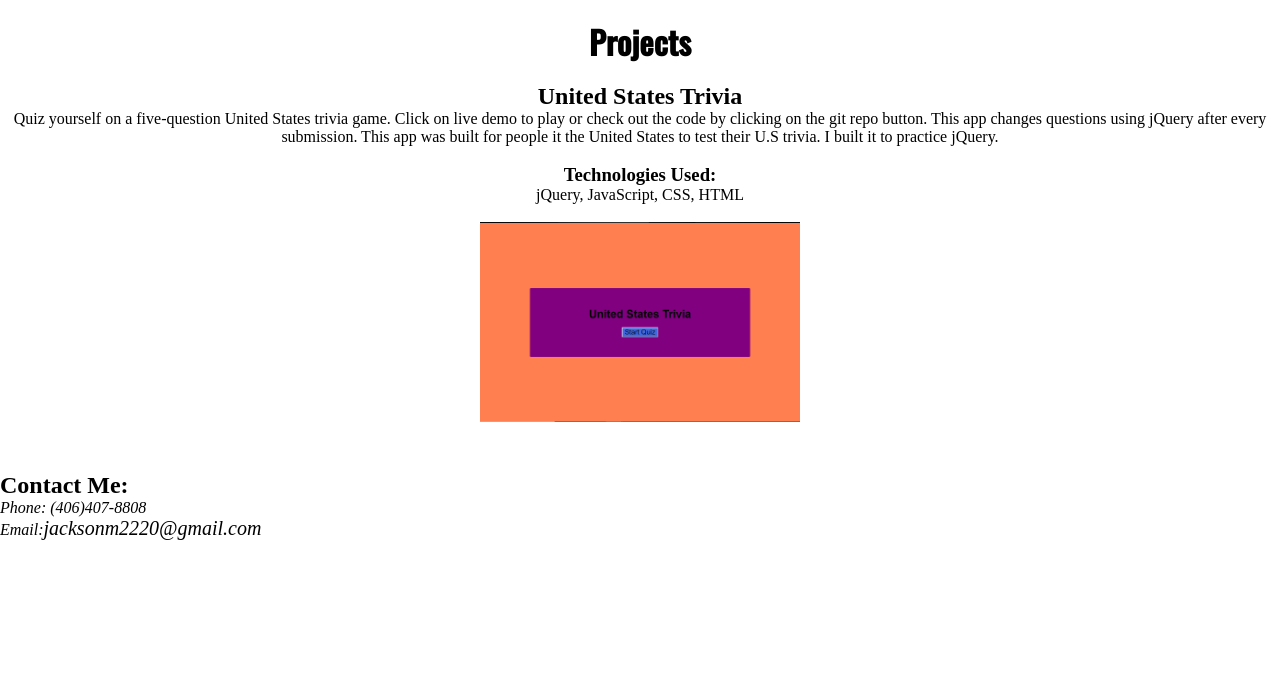
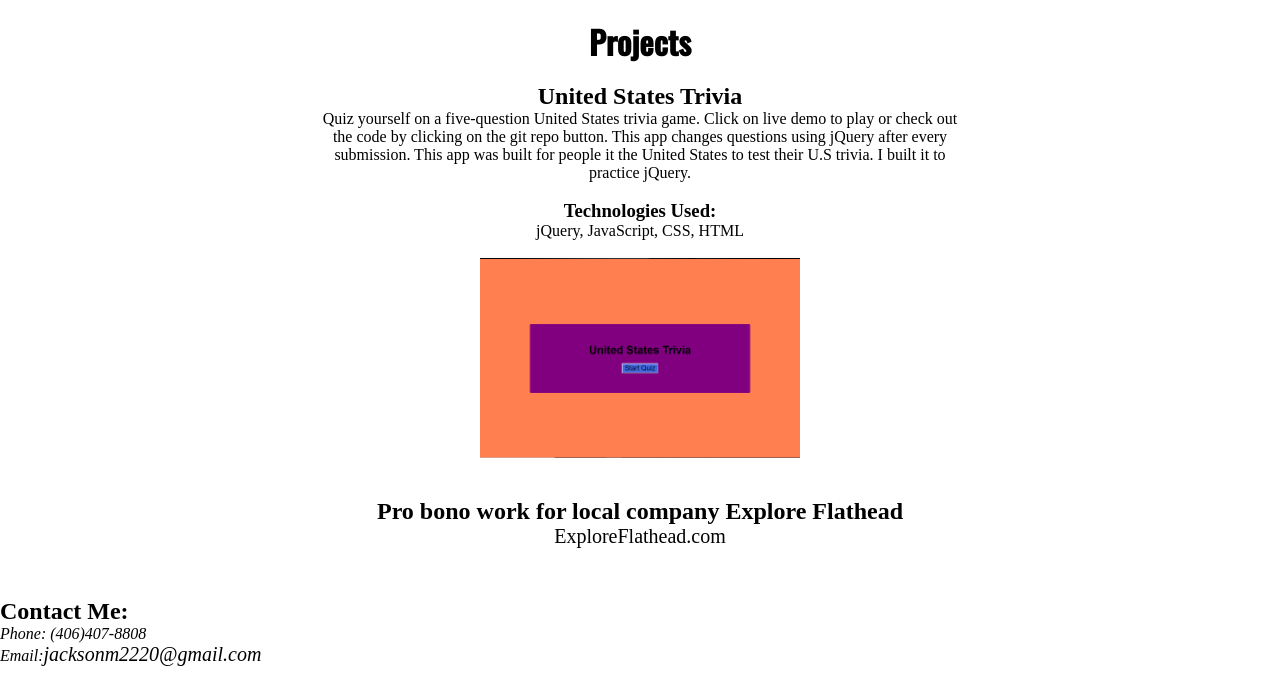
Before and after one commit to jax2220/Portfolio-1, a plain HTML site: page projects.html in a window 1280 px wide. Shown: the part 118-800 px from the top of the page. Drawn offline with nearby package versions, Linux system fonts and the light colour scheme.

Commit message:
small changes

```diff
--- a/projects.css
+++ b/projects.css
@@ -53,6 +53,9 @@ a{
     color: black;
     background-color: white;
 }
+.pro-bono{
+    margin-top: 40px;
+}
 /* styling for footer */
 .contact-me{
     padding-top: 50px;
@@ -83,6 +86,10 @@ a{
         font-size: 40px;
         line-height: 40px;
     }
+    .description{
+        width: 50%;
+        margin: auto;
+    }
 }
 
 .bio{
--- a/projects.html
+++ b/projects.html
@@ -24,13 +24,16 @@
             <div class="project-post">
                 <br>
                 <h2>United States Trivia</h2>
-                <p>Quiz yourself on a five-question United States trivia game. Click on live demo to play or check out the code by clicking on the git repo button.  This app changes questions using jQuery after every submission. This app was built for people it the United States to test their U.S trivia. I built it to practice jQuery. </p>
+                <p class="description">Quiz yourself on a five-question United States trivia game. Click on live demo to play or check out the code by clicking on the git repo button.  This app changes questions using jQuery after every submission. This app was built for people it the United States to test their U.S trivia. I built it to practice jQuery. </p>
                 <br>
                 <h3>Technologies Used:</h3><p>jQuery, JavaScript, CSS, HTML</p>
                 <br>
                 <div class="project1">
                 </div>
             </div>
+
+            <h2 class="pro-bono">Pro bono work for local company Explore Flathead</h2>
+            <a href="https://exploreflathead.com" target="_blank">ExploreFlathead.com</a>
         </section>
     </main>
     <footer>
```
Also changed, not shown: index.html (+1 -1 lines).
